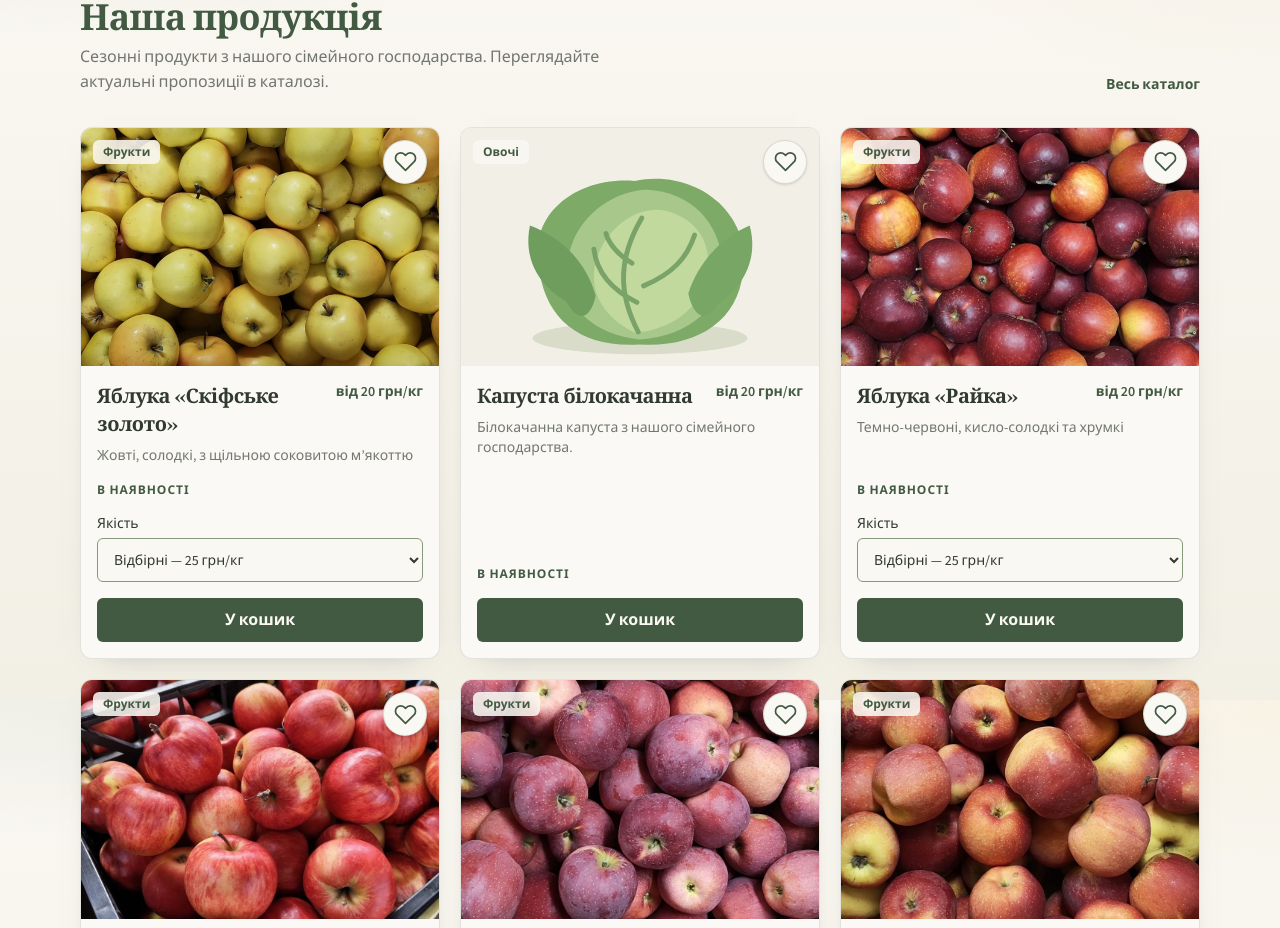
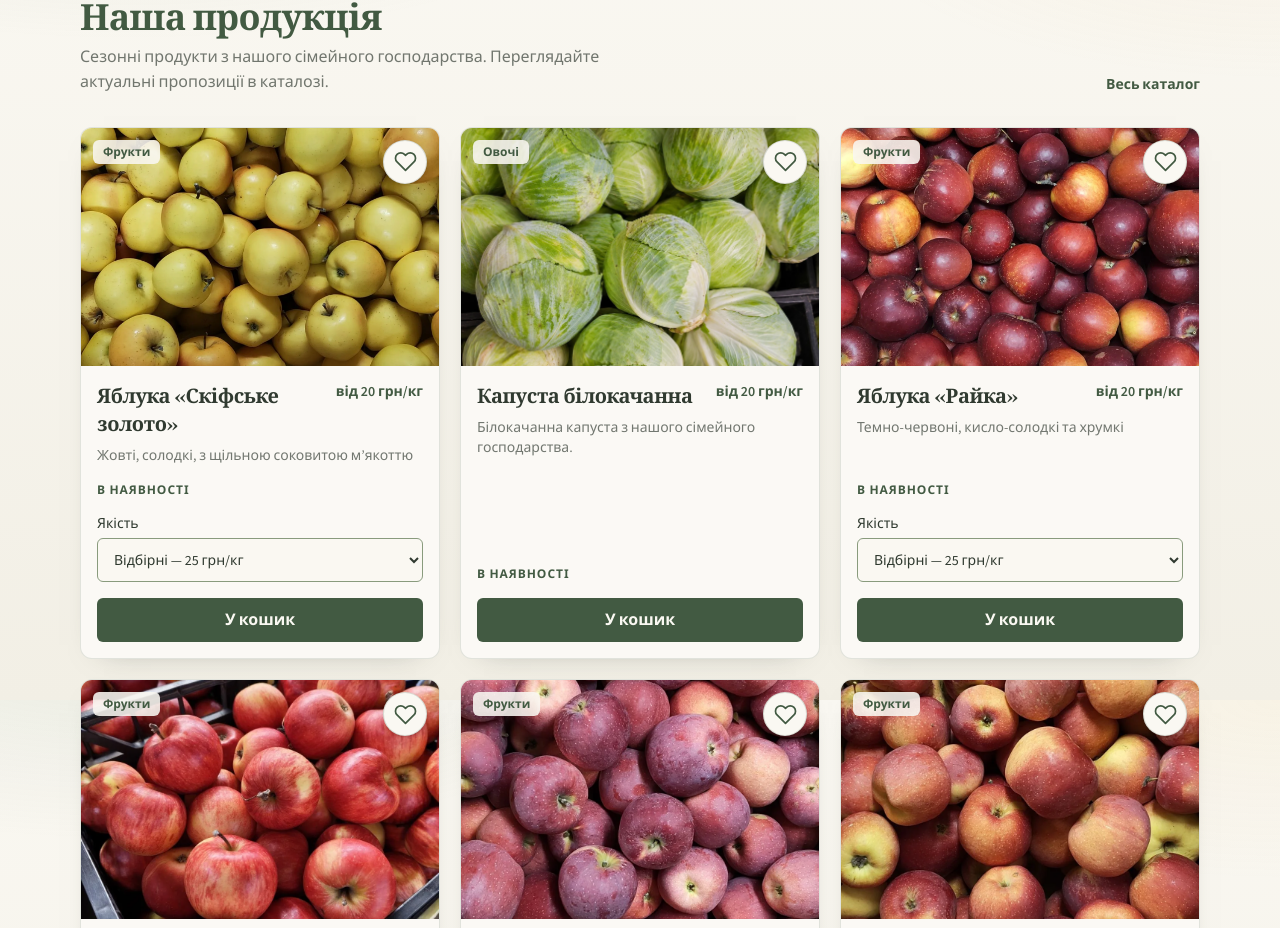
Before and after one commit to AnnaOmeliuk/milushi-garden, a React (Vite) app: page / in a window 1280 px wide. Shown: the part 900-1828 px from the top of the page. Built offline with nearby package versions, Linux system fonts and the light colour scheme.

Commit message:
chore: use updated cabbage, Rubin and Idared product photos

```diff
--- a/src/data/products.ts
+++ b/src/data/products.ts
@@ -5,7 +5,7 @@ const kgPacks = [
   { id: '5kg', label: 'Сітка 5 кг', kg: 5 },
 ]
 
-// Фото конкретних сортів; для Айдареду й Рубіну тимчасово використовуємо ілюстрації.
+// Фото конкретних сортів.
 const apples = [
   { slug: 'skifske-zoloto', name: 'Скіфське золото', note: 'Жовті, солодкі, з щільною соковитою м’якоттю' },
   { slug: 'raika', name: 'Райка', note: 'Темно-червоні, кисло-солодкі та хрумкі' },
@@ -21,8 +21,8 @@ const apples = [
 ] as const
 
 const applePhotos: Record<string, string[]> = {
-  'idared': ['/images/products/idared.svg'],
-  'rubin': ['/images/products/rubin.svg'],
+  'idared': ['/images/products/idared-1.webp'],
+  'rubin': ['/images/products/rubin-1.webp'],
   'skifske-zoloto': ['/images/products/skifske-zoloto-1.webp', '/images/products/skifske-zoloto-2.webp', '/images/products/skifske-zoloto-3.webp', '/images/products/skifske-zoloto-4.webp', '/images/products/skifske-zoloto-5.webp', '/images/products/skifske-zoloto-6.webp'],
   'raika': ['/images/products/raika-1.webp', '/images/products/raika-2.webp'],
   'champion': ['/images/products/champion-1.webp', '/images/products/champion-2.webp', '/images/products/champion-3.webp'],
@@ -78,7 +78,7 @@ export const products: Product[] = [
     category: 'vegetables',
     shortDescription: 'Білокачанна капуста з нашого сімейного господарства.',
     description: 'Білокачанна капуста, вирощена в нашому господарстві в селі Милуші на Волині. Кількість і спосіб отримання узгоджуємо під час замовлення.',
-    images: ['/images/products/kapusta-bilokachanna.svg'],
+    images: ['/images/products/kapusta-bilokachanna-1.webp'],
     pricePerKg: 20,
     unit: 'kg',
     availability: 'in_stock',
```
